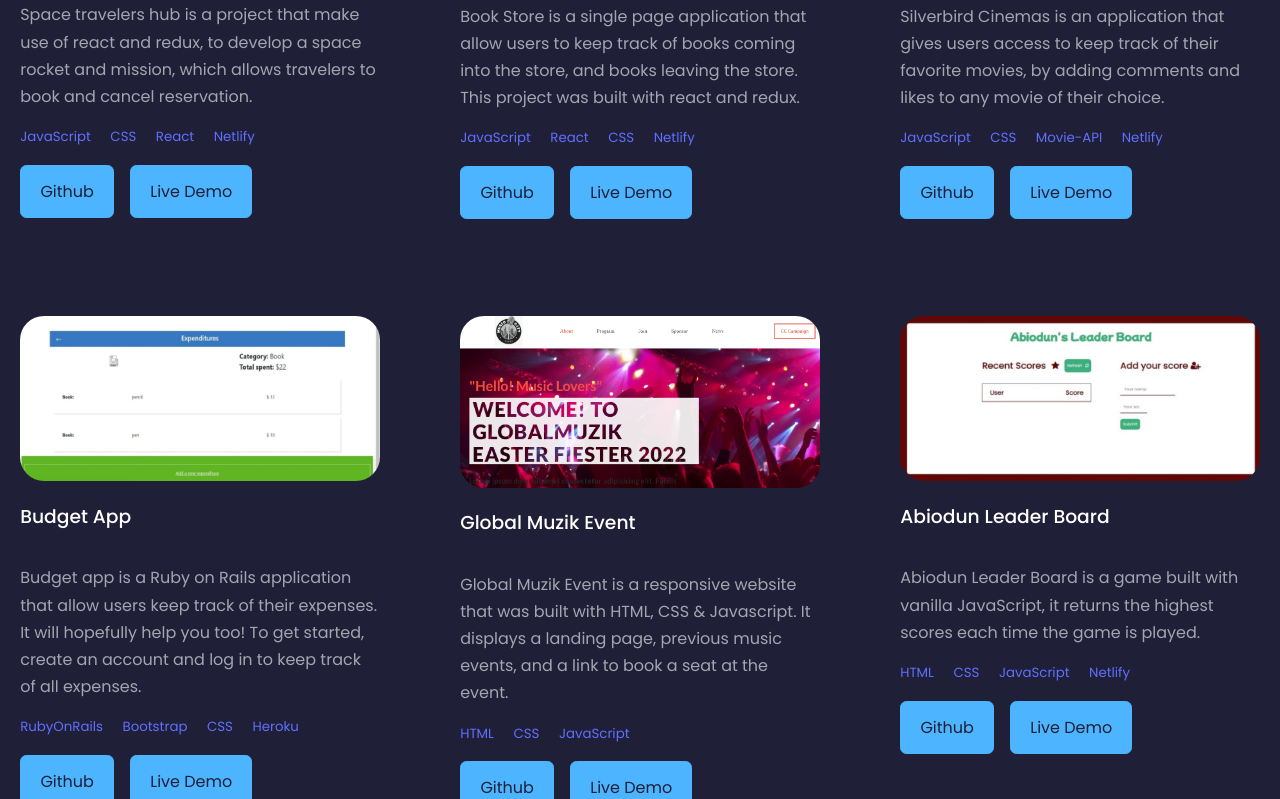
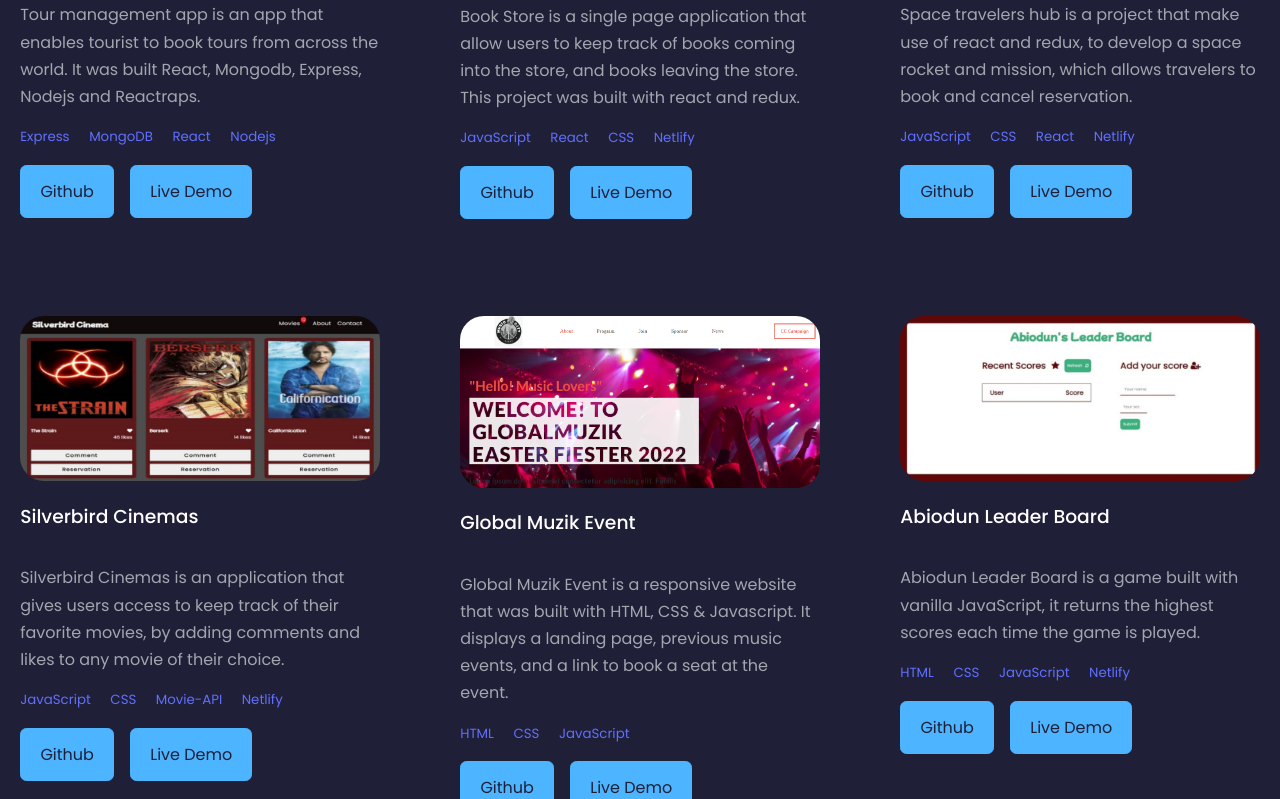
Before and after one commit to abiodunraheem/abiodun-react-portfolio, a React (Create React App) app: page / in a window 1280 px wide. Shown: the part 3320-4119 px from the top of the page. Built offline with nearby package versions, Linux system fonts and the light colour scheme; a web font is replaced by a local one.

Commit message:
Add tour management to portfolio

```diff
--- a/src/components/portfolio/Portfolio.js
+++ b/src/components/portfolio/Portfolio.js
@@ -1,6 +1,6 @@
 import React from 'react';
 import './portfolio.css';
-import budgetApp from '../../assets/budgetApp.jpeg';
+import tour from '../../assets/tour.png';
 import bookstore from '../../assets/bookstore.jpeg';
 import silverbirdCinemas from '../../assets/silverbirdCinemas.jpeg';
 import space from '../../assets/space.png';
@@ -10,17 +10,17 @@ import leaderboard from '../../assets/leaderboard.jpeg';
 const projectsList = [
   {
     id: 1,
-    image: space,
-    title: 'Space Travellers Hub',
-    description: 'Space travelers hub is a project that make use of react and redux, to develop a space rocket and mission, which allows travelers to book and cancel reservation.',
+    image: tour,
+    title: 'Tour Management App',
+    description: 'Tour management app is an app that enables tourist to book tours from across the world. It was built React, Mongodb, Express, Nodejs and Reactraps.',
     skills: [
-      'JavaScript ',
-      'CSS ',
+      'Express ',
+      'MongoDB ',
       'React ',
-      'Netlify ',
+      'Nodejs ',
     ],
-    liveLink: 'https://spacetra.netlify.app/',
-    sourceLink: 'https://github.com/abiodunraheem/space-travelers-hub',
+    liveLink: 'https://tour-management-app.netlify.app/',
+    sourceLink: 'https://github.com/abiodunraheem/MernStack-Tour-Management/tree/project-startup/tour-management',
   },
   {
     id: 2,
@@ -38,6 +38,20 @@ const projectsList = [
   },
   {
     id: 3,
+    image: space,
+    title: 'Space Travellers Hub',
+    description: 'Space travelers hub is a project that make use of react and redux, to develop a space rocket and mission, which allows travelers to book and cancel reservation.',
+    skills: [
+      'JavaScript ',
+      'CSS ',
+      'React ',
+      'Netlify ',
+    ],
+    liveLink: 'https://spacetra.netlify.app/',
+    sourceLink: 'https://github.com/abiodunraheem/space-travelers-hub',
+  },
+  {
+    id: 4,
     image: silverbirdCinemas,
     title: 'Silverbird Cinemas',
     description: 'Silverbird Cinemas is an application that gives users access to keep track of their favorite movies, by adding comments and likes to any movie of their choice.',
@@ -49,20 +63,6 @@ const projectsList = [
     ],
     liveLink: 'https://abiodunraheem.github.io/Silverbird-Cinemas/',
     sourceLink: 'https://github.com/abiodunraheem/Silverbird-Cinemas',
-  },
-  {
-    id: 4,
-    image: budgetApp,
-    title: 'Budget App',
-    description: 'Budget app is a Ruby on Rails application that allow users keep track of their expenses. It will hopefully help you too! To get started, create an account and log in to keep track of all expenses.',
-    skills: [
-      'RubyOnRails ',
-      'Bootstrap ',
-      'CSS ',
-      'Heroku ',
-    ],
-    liveLink: 'https://abiodun-budget-app.herokuapp.com/',
-    sourceLink: 'https://github.com/abiodunraheem/Budget-app',
   },
   {
     id: 5,
```
Also changed, not shown: src/assets/tour.png (added).
